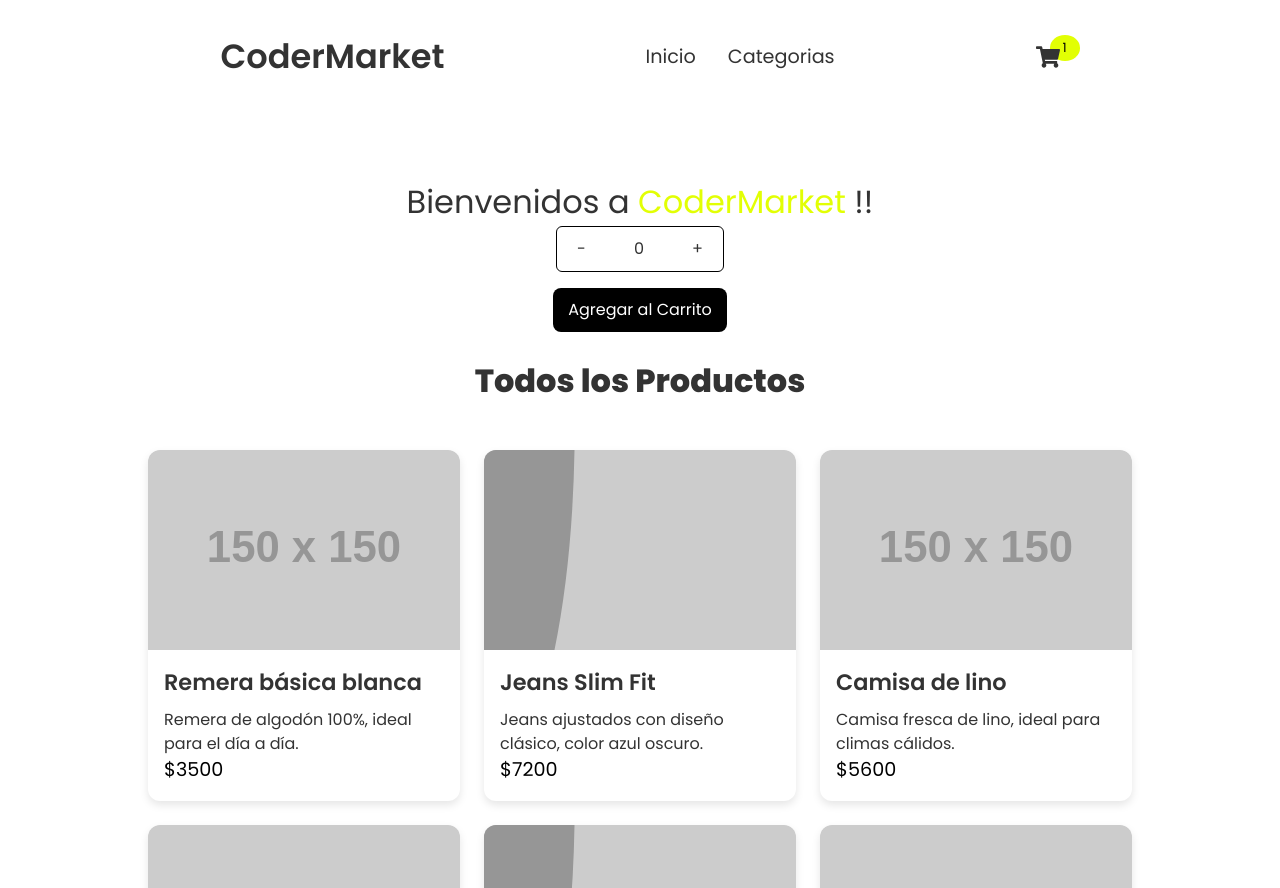
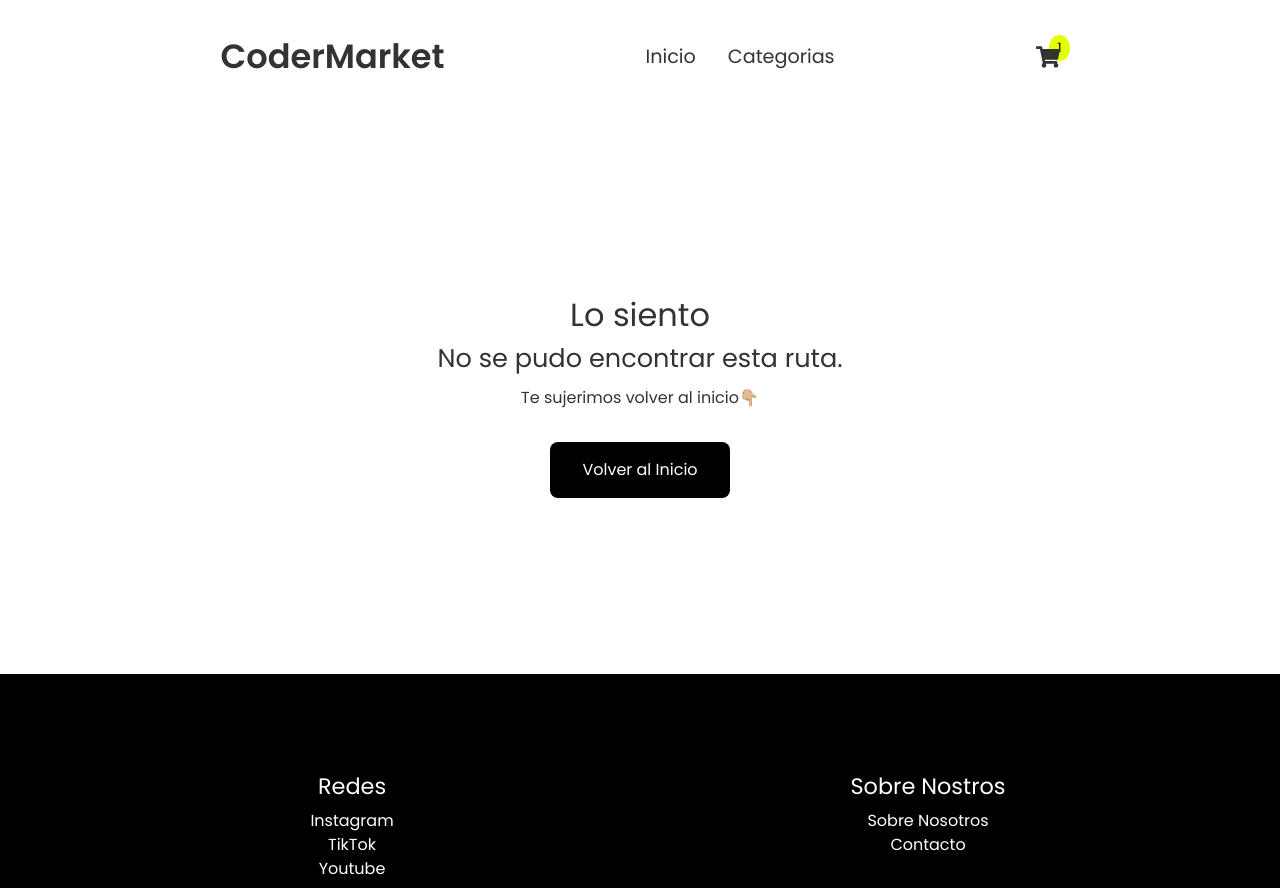
Before and after one commit to facchin21/Ecommerce-coder, a React (Vite) app: page /item/1 in a window 1280 px wide. Shown: the top 888 px of the page. Built offline with nearby package versions, Linux system fonts and the light colour scheme.

Commit message:
Instalo router, creo footer y mejoro vistas.

```diff
--- a/package.json
+++ b/package.json
@@ -13,6 +13,7 @@
     "react": "^18.3.1",
     "react-dom": "^18.3.1",
     "react-icons": "^5.3.0",
+    "react-router-dom": "^6.26.2",
     "sass": "^1.79.2"
   },
   "devDependencies": {
--- a/src/App.jsx
+++ b/src/App.jsx
@@ -1,13 +1,19 @@
 import { ItemListContainer } from "./components/ItemListContainer"
-import { NavBar } from "./components/NavBar"
+import { BrowserRouter, Route, Routes } from "react-router-dom"
+import { NotFound } from "./components/NotFound"
+import { Layout } from "./layout/Layout"
 
 function App() {
   const title = 'CoderMarket'
   return (
-    <>
-      <NavBar/>
-      <ItemListContainer greeting={title}/>
-    </>
+    <BrowserRouter>
+      <Layout>
+        <Routes>
+          <Route path="/" element={<ItemListContainer greeting={title}/>}/>
+          <Route path="*" element={<NotFound/>}/>
+        </Routes>
+      </Layout>
+    </BrowserRouter>
   )
 }
 
--- a/src/components/CartWidget.jsx
+++ b/src/components/CartWidget.jsx
@@ -7,7 +7,7 @@ export const CartWidget = () => {
 
   return (
     <div className="cart-widget">
-        <FaShoppingCart size={24} className="cart__item"/>
+        <FaShoppingCart size={24} className="cart__item" aria-label="Cart"/>
         <span className="notification-badge">{amount}</span>
     </div>
   )
--- /dev/null
+++ b/src/components/Footer.jsx
@@ -0,0 +1,68 @@
+import { Link } from "react-router-dom"
+import "../styled/Footer.scss"
+
+export const Footer = () => {
+    const dataRedes = [
+        {
+            id: '01',
+            name: 'Instagram',
+            link: 'https://www.instagram.com/programate__/'
+        },
+        {
+            id: '02',
+            name: 'TikTok',
+            link: 'https://www.tiktok.com/@programate_'
+        },
+        {
+            id: '03',
+            name: 'Youtube',
+            link: 'https://www.youtube.com/@Programate_'
+        }
+    ]
+    const dataNosotros = [
+        {
+            id: '01',
+            name: "Sobre Nosotros",
+            link: '/nosotros'
+        },
+        {
+            id: '02',
+            name: 'Contacto',
+            link: '/contacto'
+        }
+    ]
+    return (
+        <footer className="footer__container">
+            <div className="container__redes">
+                <h1 className="redes__title">Redes</h1>
+                <ul>
+                    {dataRedes.map(red => (
+                        <li key={red.id}>
+                            <Link to={red.link}
+                            className="redes__link"
+                            target="_blank">
+                                {red.name}
+                            </Link>
+                        </li>
+                    ))}
+                </ul>
+            </div>
+            <div className="container__nosotros">
+                <h1 className="nosotros__title">Sobre Nostros</h1>
+                <ul>
+                    {
+                        dataNosotros.map(data => (
+                            <li key={data.id}>
+                                <Link to={data.link}
+                                className="nosotros__link"
+                                target="_blank">
+                                    {data.name}
+                                </Link>
+                            </li>
+                        ))
+                    }
+                </ul>
+            </div>
+        </footer>
+    )
+}
--- a/src/components/NavBar.jsx
+++ b/src/components/NavBar.jsx
@@ -10,7 +10,7 @@ export const NavBar = () => {
 
     useEffect(() => {
         const handleResize = () => {
-            setIsMobile(window.innerWidth > 768)
+            setIsMobile(window.innerWidth <= 820);
         }
         window.addEventListener('resize', handleResize)
 
--- /dev/null
+++ b/src/components/NotFound.jsx
@@ -0,0 +1,18 @@
+import { Link } from 'react-router-dom'
+import '../styled/NotFound.scss'
+
+export const NotFound = () => {
+    return (
+
+        <div className='container__notFound'>
+            <span className='span__notFound'>Lo siento</span>
+            <h1 className='text__notFound'>
+                No se pudo encontrar esta ruta.
+            </h1>
+            <span className='span__volver'>Te sujerimos volver al inicio👇🏼</span>
+            <Link to={'/'} className='button__toHome'>
+                Volver al Inicio
+            </Link>
+        </div>
+    )
+}
--- /dev/null
+++ b/src/layout/Layout.jsx
@@ -0,0 +1,14 @@
+import { Footer } from "../components/Footer"
+import { NavBar } from "../components/NavBar"
+
+export const Layout = ({ children }) => {
+    return (
+        <>
+            <NavBar />
+            <main style={{minHeight : '70vh'}}>
+                {children}
+            </main>
+            <Footer />
+        </>
+    )
+}
--- /dev/null
+++ b/src/styled/Footer.scss
@@ -0,0 +1,37 @@
+@import '../global/styled';
+
+
+.footer__container{
+    display: flex;
+    justify-content: center;
+    align-items: flex-start;
+    padding: 6rem 4rem;
+    color: $primary-color;
+    background-color: $text-color;
+    margin: 0 auto;
+
+    @media (max-width: 568px) {
+        flex-direction: column;
+        padding: 4rem 2rem;
+    }
+}
+.container__redes,
+.container__nosotros{
+    width: 100%;
+    text-align: center;
+}
+.nosotros__title,
+.redes__title{
+    font-size: 1.4rem;
+    margin-bottom: 0.3rem;
+}
+
+.nosotros__link,
+.redes__link{
+    font-size: 1rem;
+    transition: all 300ms ease-in;
+
+    &:hover{
+        color: $details-color;
+    }
+}
--- a/src/styled/NavBar.scss
+++ b/src/styled/NavBar.scss
@@ -3,9 +3,13 @@
 // Contenedor de la navbar
 .navbar__container {
     display: flex;
-    justify-content: space-around ;
+    justify-content: space-around;
     align-items: center;
     padding: 2rem 8rem;
+
+    @media (max-width: 768px) {
+        padding: 1rem 2rem; // Ajustar para pantallas móviles
+    }
 }
 
 // Logo
@@ -57,28 +61,35 @@
         width: 100%;
     }
 }
+
 // Sublista
 .navbar__sublist {
     display: none;
     position: absolute;
     top: 100%;
     left: 0;
-    width: 100vw; // Ocupa el 100% del ancho de la pantalla
+    min-width: 200px; // Evita usar 100vw, usa un ancho mínimo adecuado al contenido
     background-color: $secondary-color;
-    padding: 3rem 0;
+    padding: 1rem 0;
     margin: 0;
     box-shadow: 0 4px 8px rgba(0, 0, 0, 0.1);
     list-style: none;
     z-index: 100;
-    transform: translateX(-54%); // Alinea la sublista al centro
-    text-align: center;
-    justify-content: center;
-    align-items: flex-start;
+    opacity: 0;
+    transform: translateY(10px);
+    transition: opacity 0.3s ease, transform 0.3s ease;
+
+    @media (max-width: 768px) {
+        width: 100%;
+        transform: translateX(0);
+    }
 }
 
 // Mostrar sublista al hacer hover en el item principal
 .navbar__item:hover .navbar__sublist {
-    display: flex;
+    display: block;
+    opacity: 1;
+    transform: translateY(0);
 }
 
 // Subitem
@@ -93,33 +104,61 @@
     font-size: 1.1rem;
     font-weight: 600;
 }
-// Enlaces de sub sub categoria
-.navbar__subsublink{
+
+// Enlaces de sub sub categoría
+.navbar__subsublink {
     font-size: 1rem;
-    &:hover{
+
+    &:hover {
         color: $text-color;
     }
 }
 
-// estilos de marcador cantidades del cart
+// Carrito y marcador de cantidad
 .cart-widget {
     position: relative;
     display: flex;
     align-items: center;
 
-    .cart__item{
+    .cart__item {
         z-index: 20;
         cursor: pointer;
     }
-    .notification-badge{
+
+    .notification-badge {
         position: absolute;
         top: -10px;
-        right: -20px;
+        right: -10px; // Ajustado para pantallas pequeñas
         background-color: $details-color;
         color: $text-color;
         border-radius: 50%;
-        padding: 0.2rem 0.8rem;
+        padding: 0.2rem 0.5rem;
         font-size: 0.8rem;
         z-index: 10;
+
+        @media (max-width: 768px) {
+            top: -5px;
+            right: -5px; // Ajuste en pantallas pequeñas
+        }
     }
 }
+
+// Submenús anidados con animación suave
+.navbar__subitem:hover .navbar__subsublist {
+    display: block;
+    opacity: 1;
+    transform: translateY(0);
+    transition: opacity 0.3s ease, transform 0.3s ease;
+}
+
+.navbar__subsublist {
+    display: none;
+    position: absolute;
+    top: 100%;
+    left: 0;
+    background-color: $secondary-color;
+    padding: 0.5rem;
+    opacity: 0;
+    transform: translateY(10px);
+    transition: opacity 0.3s ease, transform 0.3s ease;
+}
--- /dev/null
+++ b/src/styled/NotFound.scss
@@ -0,0 +1,33 @@
+@import '../global/styled';
+
+.container__notFound{
+    display: flex;
+    flex-direction: column;
+    align-items: center;
+    justify-content: center;
+    min-height: 70vh;
+}
+.span__notFound{
+    font-size: 2rem;
+
+}
+.text__notFound{
+    font-size: 1.6rem;
+}
+.span__volver{
+    font-size: 1rem;
+    margin-top: 0.5rem;
+}
+.button__toHome{
+    margin-top: 2rem;
+    padding: 1rem 2rem;
+    border-radius: 0.5rem;
+    color: $primary-color;
+    background-color: $text-color;
+    transition: all 300ms ease-in;
+
+    &:hover{
+        color: $text-color;
+        background-color: $details-color;
+    }
+}
```
Also changed, not shown: 1 other file (tests, documents, lock files or other folders).
